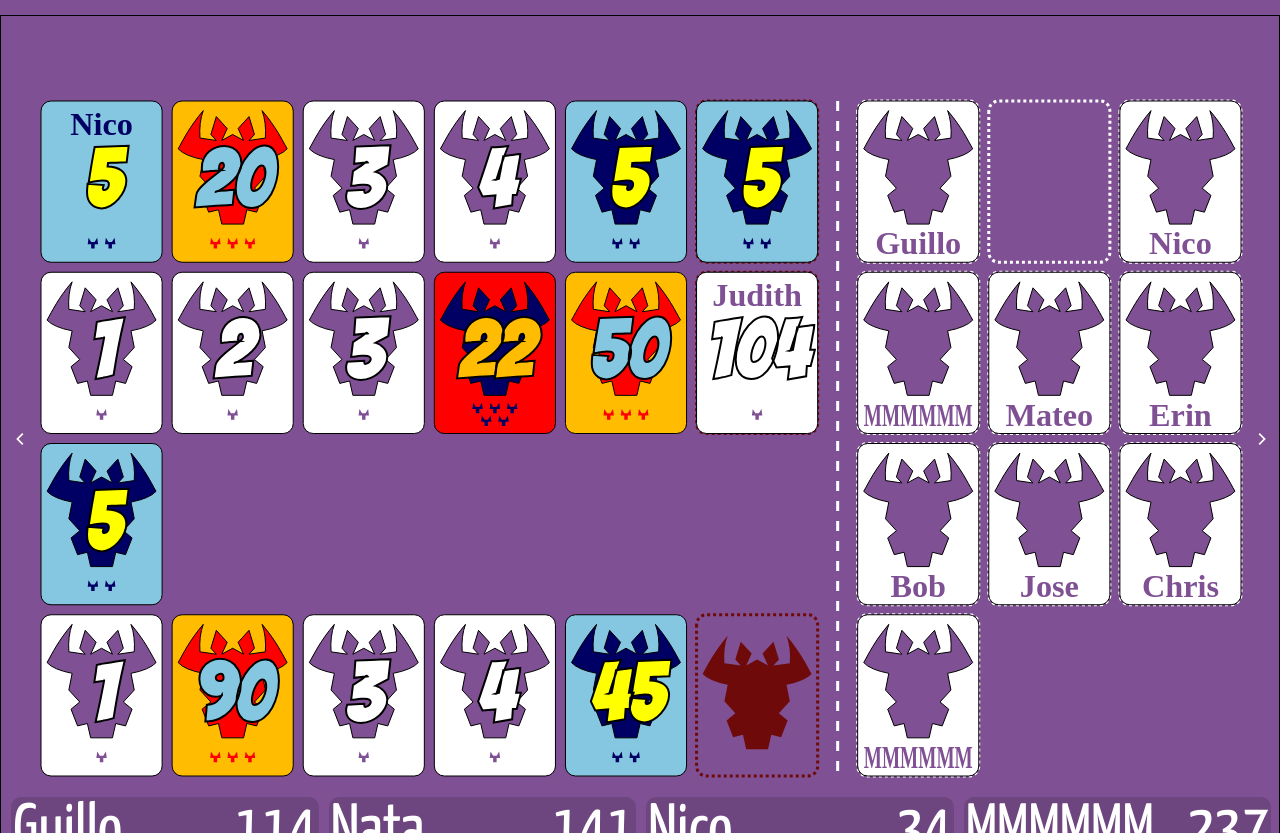
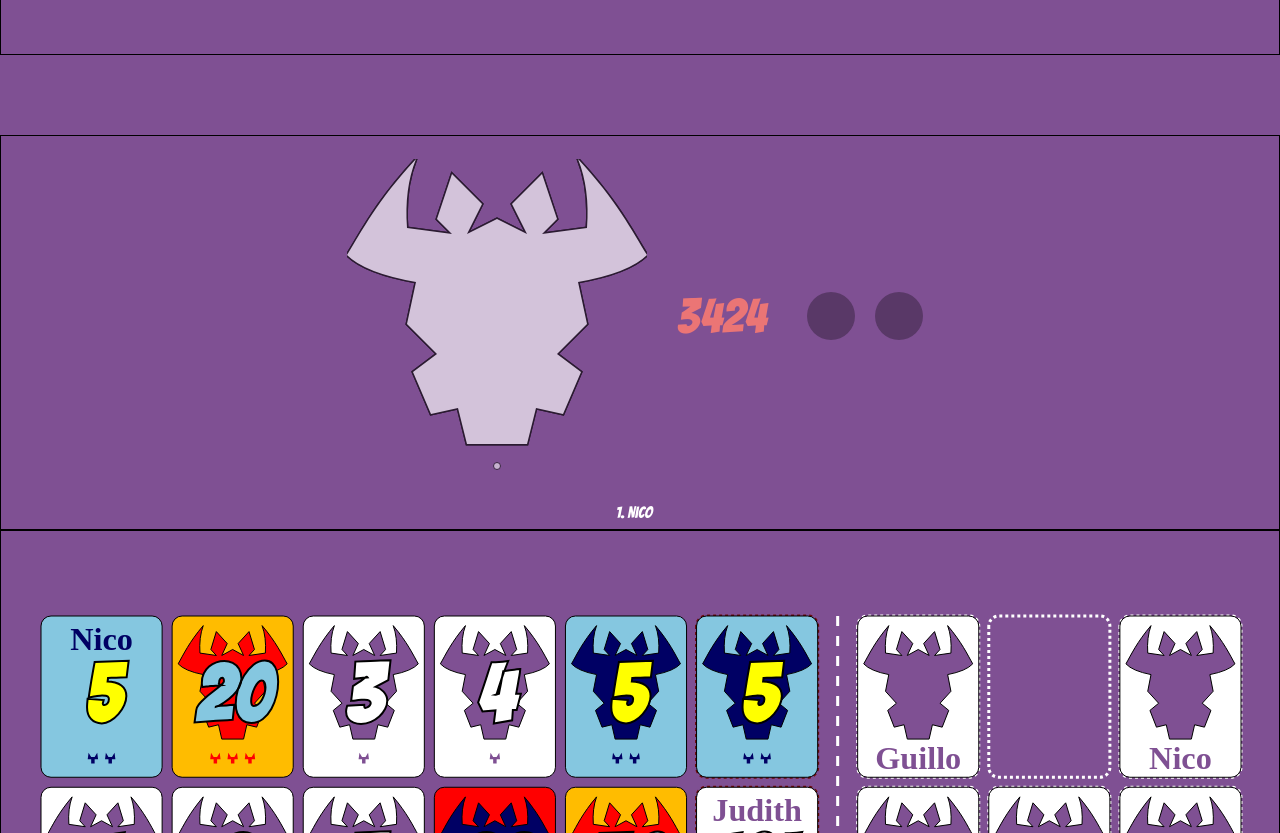
Before and after one commit to gonzaleznicolas/SixNimmt, a website: page public/index.html in a window 1280 px wide. Shown: the part 1060-1893 px from the top of the page. Drawn offline with Linux system fonts and the light colour scheme.

Commit message:
WIP: bring wait screen into SPA

```diff
--- a/public/css/wait.css
+++ b/public/css/wait.css
@@ -1,23 +1,4 @@
-* {
-    -webkit-box-sizing: border-box;
-    box-sizing: border-box;
-    margin: 0;
-    padding: 0;
-
-	/*make text unselectable*/
-	-webkit-touch-callout: none;
-	-webkit-user-select: none;
-	-khtml-user-select: none;
-	-moz-user-select: none;
-	-ms-user-select: none;
-	user-select: none;
-}
-
-body {
-	--nimmtPurple: rgba(127, 80, 147, 1);
-	background: var(--nimmtPurple);
-    font-size: 3em;
-	font-family: 'Bangers';
+#waitPage{
 	color: white;
 }
 
--- a/public/index.html
+++ b/public/index.html
@@ -8,15 +8,17 @@
 	<link href='https://fonts.googleapis.com/css?family=Yanone Kaffeesatz' rel='stylesheet'>
 	<link rel="stylesheet" type="text/css" href="flickity/flickity.css" />
 	<link rel="stylesheet" type="text/css" href="css/singlePageApp.css" />
+	<link rel="stylesheet" type="text/css" href="css/home.css" />
+	<link rel="stylesheet" type="text/css" href="css/wait.css" />
 	<link rel="stylesheet" type="text/css" href="css/game.css" />
 	<link rel="stylesheet" type="text/css" href="css/menu.css" />
-	<link rel="stylesheet" type="text/css" href="css/home.css" />
 	<script src='jquery-3.3.1.js' defer></script>
 	<script src="flickity/flickity.pkgd.min.js" defer></script>
 
 	<script src="js/startup/translator.js" defer></script>
 	<script src="js/view/basicShapeDrawer.js" defer></script>
 	<script src="js/startup/home.js" defer></script>
+	<script src="js/startup/wait.js" defer></script>
 
 	<script src="js/model/gameModel.js" defer"></script>
 	<script src='js/view/layoutCalculator.js' defer></script>
@@ -72,6 +74,27 @@
 			</form>
 		</div>
 	</div>
+	<div id="waitPage" class="page">
+		<div id="mainContainer">
+			<div id="loadAnimation" class="section">
+				<canvas id="waitCow" width="300" height="300">6 Nimmt!</canvas>
+				<div id="dots"></div>
+			</div>
+			<div id="gameCode" class="section">
+				<p id="theCodeIs"></p>
+				<p id="code"></p>
+				<p id="playerAllowance"></p>
+			</div>
+			<div id="buttons" class="section">
+				<div id="endGameBtn" class="button"></div>
+				<div id="quitGameBtn" class="button"></div>
+				<div id="addAIBtn" class="button"></div>
+				<div id="startGameBtn" class="button"></div>
+				<div id="needMorePlayers"></div>
+			</div>
+		</div>
+		<ol id="playersJoined"></ol>
+	</div>
 	<div id="gamePage" class="page">
 		<header>
 			<p id=headerText>Six Nimmt</p>
--- a/public/js/startup/translator.js
+++ b/public/js/startup/translator.js
@@ -26,7 +26,13 @@ function translateToEnglish()
 	$('#submitButton').attr("value", "Submit");
 
 	// wait
-
+	$('#theCodeIs')[0].innerHTML = "The game code is";
+	$('#playerAllowance')[0].innerHTML = "2-10 players allowed";
+	$('#endGameBtn')[0].innerHTML = "End game";
+	$('#quitGameBtn')[0].innerHTML = "Quit game";
+	$('#startGameBtn')[0].innerHTML = "Start with current players";
+	$("#needMorePlayers")[0].innerHTML = "Need more players";
+	$('#addAIBtn')[0].innerHTML = "Add artificial player";
 
 	// game
 	$('#quitMenuOption')[0].innerHTML = "Quit Game";
@@ -62,7 +68,13 @@ function translateToSpanish()
 	$('#submitButton').attr("value", "Enviar");
 
 	// wait
-
+	$('#theCodeIs')[0].innerHTML = "El codigo del juego es";
+	$('#playerAllowance')[0].innerHTML = "2-10 jugadores permitidos";
+	$('#endGameBtn')[0].innerHTML = "Terminar juego";
+	$('#quitGameBtn')[0].innerHTML = "Salir";
+	$('#startGameBtn')[0].innerHTML = "Comenzar con estos jugadores";
+	$("#needMorePlayers")[0].innerHTML = "Se necesitan mas jugadores";
+	$('#addAIBtn')[0].innerHTML = "Agregar jugador artificial";
 
 	// game
 	$('#quitMenuOption')[0].innerHTML = "Terminar Juego";
--- a/public/js/startup/wait.js
+++ b/public/js/startup/wait.js
@@ -4,15 +4,12 @@ const TypeOfLoadingScreen = Object.freeze({"PersonWhoStartedTheGame":1, "PersonJ
 
 let loadingScreenType = TypeOfLoadingScreen.PersonWhoStartedTheGame;
 let gameCode = 3424;
-let bSpanish = false;
 
 let numberOfPlayersSoFar = 0;
 
 
 //replace this with function startWaitPage()
 $(function () {
-	bSpanish ? onSpanish() : onEnglish();
-
 	$("#code")[0].innerHTML = gameCode;
 	updateButtons();
 
@@ -51,30 +48,6 @@ function addAI()
 	aiNum++;
 }
 
-function onEnglish() {
-	$('#theCodeIs')[0].innerHTML = "The game code is";
-	playerAllowance
-	$('#playerAllowance')[0].innerHTML = "2-10 players allowed";
-
-	$('#endGameBtn')[0].innerHTML = "End game";
-	$('#quitGameBtn')[0].innerHTML = "Quit game";
-	$('#startGameBtn')[0].innerHTML = "Start with current players";
-	$("#needMorePlayers")[0].innerHTML = "Need more players";
-	$('#addAIBtn')[0].innerHTML = "Add artificial player";
-}
-
-function onSpanish() {
-	$('#theCodeIs')[0].innerHTML = "El codigo del juego es";
-	playerAllowance
-	$('#playerAllowance')[0].innerHTML = "2-10 jugadores permitidos";
-
-	$('#endGameBtn')[0].innerHTML = "Terminar juego";
-	$('#quitGameBtn')[0].innerHTML = "Salir";
-	$('#startGameBtn')[0].innerHTML = "Comenzar con estos jugadores";
-	$("#needMorePlayers")[0].innerHTML = "Se necesitan mas jugadores";
-	$('#addAIBtn')[0].innerHTML = "Agregar jugador artificial";
-}
-
 function updateButtons()
 {
 	if (loadingScreenType == TypeOfLoadingScreen.PersonWhoStartedTheGame)
@@ -98,7 +71,7 @@ function updateButtons()
 
 function drawCow()
 {
-	let canvas = $("#cow")[0];
+	let canvas = $("#waitCow")[0];
 	let ctx = canvas.getContext("2d");
 	BasicShapeDrawer.drawDetailedCowShape(ctx, canvas.width / 2, canvas.height / 2, canvas.width, 0.9 * canvas.height);
 	ctx.fillStyle = 'white';
@@ -111,7 +84,7 @@ function drawCow()
 
 function fadeCow()
 {
- $("#cow").fadeTo(2000, 0.3, function () { $("#cow").fadeTo(2000, 1, fadeCow) })
+ $("#waitCow").fadeTo(2000, 0.3, function () { $("#waitCow").fadeTo(2000, 1, fadeCow) })
 }
 
 
```
